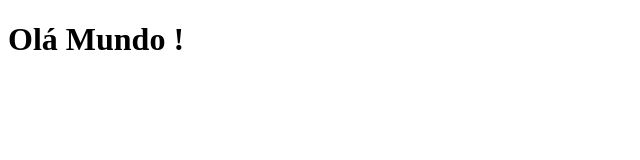
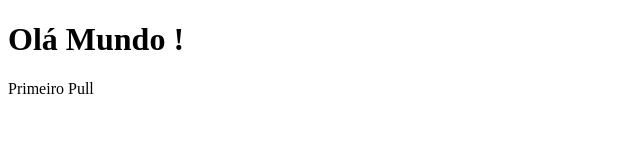
Before and after one commit to ArielBetti/NEFE-Exemplo, a plain HTML site: page index.html in a window 1280 px wide. Shown: the whole page, without its empty margins (0-640 px from the left). Drawn offline with Linux system fonts and the light colour scheme.

Commit message:
Primeiro pull

```diff
--- a/index.html
+++ b/index.html
@@ -8,5 +8,6 @@
 </head>
 <body>
    <h1>Olá Mundo !</h1>
+    <p>Primeiro Pull</p>
 </body>
 </html>
```
